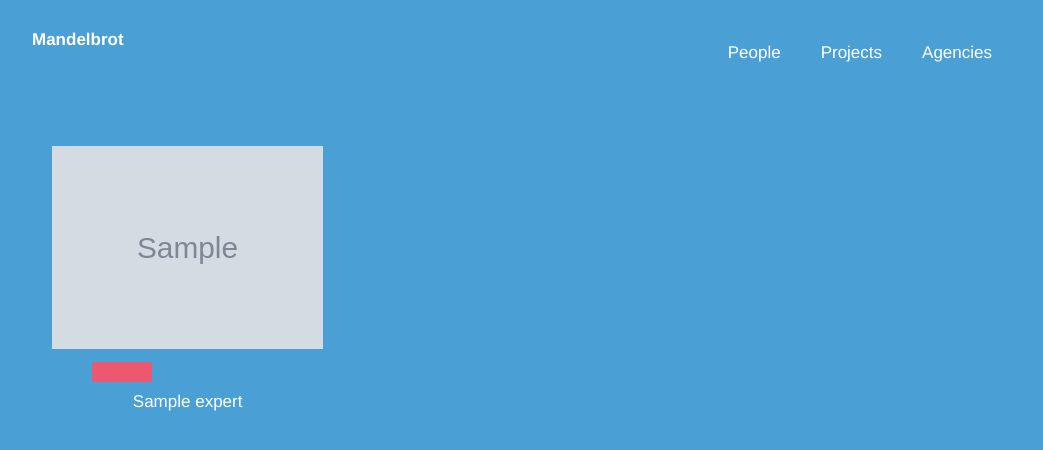
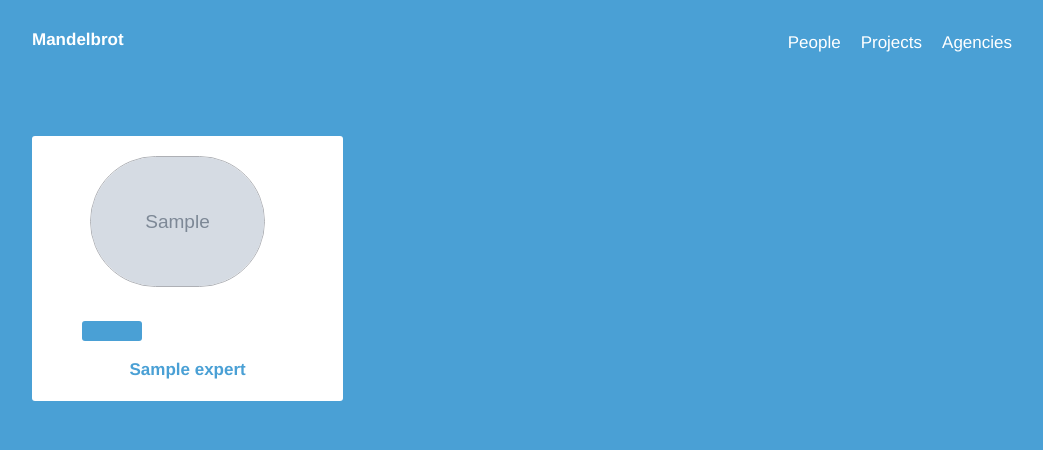
Before and after one commit to paultag/mandelbrot, a Django app: page /experts/ in a window 1280 px wide. Shown: the top 450 px of the page, without its empty margins (118-1161 px from the left). Run offline with Django 3.2, Linux system fonts and the light colour scheme; tables that the repository leaves empty hold one stand-in row (values such as "Sample post"); grey boxes marked "Sample" are stand-in pictures; style sheets or scripts are compiled from the project's sources.

Commit message:
update scss

```diff
--- a/css/main.scss
+++ b/css/main.scss
@@ -45,7 +45,7 @@ html,body {
     min-height: 100%;
 }
 body {
-    padding-bottom: 70px;
+    padding-bottom: rem(70px);
 }
 
 /*-----------------------------------*
@@ -93,7 +93,7 @@ p, h1, h2, h3, h4, h5, h6 {
     text-transform: uppercase;
 }
 .mdl-meta {
-    color: $color-gray-light;
+    color: $color-gray;
     font-weight: 300;
 }
 
@@ -111,21 +111,6 @@ or right
 }
 .mdl-push-right {
     float: right;
-}
-/* ===========================*
-* Social Buttons
-* ============================*/
-
-.mdl-social-block {
-    width: 100%;
-    display: flex;
-    justify-content: space-between;
-    padding: 0 60px;
-}
-
-.mdl-social-block > .usa-button {
-  background-color: $color-mdl-red;
-  width: rem(60px);
 }
 
 
@@ -173,7 +158,7 @@ ul.mdl-nav-links > li a {
     color: $color_white;
     display: inline-block;
     text-align: center;
-    padding: rem(10px) rem(20px);
+    padding: 0 0 rem(10px) rem(20px);
     text-decoration: none;
     &:hover {
       color: darken($color_white, 10%)
@@ -190,7 +175,7 @@ ul.mdl-nav-links > li a {
     display: inline-block;
   }
   form {
-    max-width: 200px;
+    width: 200px;
   }
   .usa-search {
     float: right;
@@ -230,7 +215,7 @@ ul.mdl-nav-links > li a {
 .mdl-profile a {
   text-align: center;
   color: darken($color-white, 0%);
-  padding-right: 20px;
+  padding-right: rem(20px);
   font-weight: 300;
 }
 
@@ -240,7 +225,7 @@ ul.mdl-nav-links > li a {
 
 .mdl-project .mdl-meta {
   color: darken($color-white, 0%);
-  padding-right: 20px;
+  padding-right: rem(20px);
   font-weight: 300;
 }
 
@@ -289,66 +274,90 @@ making .mdl-app-segment a grandchild element of .mdl-app.
     padding-right: rem(40px);
 	.mdl-pic {
 		border: 1px solid $color-gray-light;
-		border-radius: 3px;
+		border-radius: rem(3px);
 	}
 }
+
+
+/* ===========================*
+* Social Buttons
+* ============================*/
+
+.mdl-social-block {
+  width: 100%;
+  display: flex;
+  justify-content: space-between;
+  padding: 0 rem(30px);
+  a, a:visited {
+    color: $color-white;
+  }
+}
+
+.mdl-social-block > a.usa-button {
+  background-color: $color-mdl-blue;
+  color: $color-white;
+  width: rem(60px);
+  i {
+    padding-right: 0;
+  }
+}
+
+
+
+
 
 
 /* ===========================*
 * Search Results
 * ============================*/
 
-
-.mdl-result, .mdl-result:hover {
-
-    cursor: pointer;
-    .mdl-pic, .mdl-name, .mdl-meta {
-      margin: 0;
-    }
-    .mdl-pic {
-      padding: 0 rem(20px);
-    }
-    .mdl-name {
-      font-weight: 500;
-      margin-bottom: rem(2px);
-    }
-    .mdl-meta {
-      color: darken($color-white, 10%);
-    }
+.mdl-result-card {
+  display: inline-block;
+  cursor: pointer;
+  padding: rem(20px);
+  background-color: $color-white;
+  color: $color-mdl-blue;
+  border-radius: rem(3px);
+  min-height: rem(250px);
+  .mdl-name, .mdl-meta {
+    margin: 0;
+  }
+  .mdl-name {
+    padding-top: rem(10px);
+  }
+  &:hover {
+    box-shadow: 2px 4px rgba(0, 0, 0, 0.2);
+  }
 }
 
-.mdl-project .mdl-result, .mdl-result:hover {
-  background-color: $color-white;
-  color: $color-mdl-blue;
-  cursor: pointer;
-  border: rem(1px) solid $color-white;
-  border-radius: rem(5px);
+.mdl-profile .mdl-result-card .mdl-pic {
+  max-width: rem(175px);
+  border-radius: rem(175px);
+  border: 1px solid $color-gray-light;
+}
+
+
+.mdl-project .mdl-result-card, .mdl-project .mdl-result-card:hover {
   padding: rem(20px);
   min-height: rem(120px);
-  margin-bottom: 20px;
+  margin-bottom: rem(20px);
 
-  h1 {
+  .mdl-name {
     margin: 0;
-  }
-
-  &:hover {
-    box-shadow: 2px 2px rgba(0, 0, 0, 0.2);
   }
 
   .mdl-pic {
     margin: 10px 0 ;
   }
   .mdl-pic img {
+    border: 1px solid $color-gray-light;
+    border-radius: 3px;
     float: right;
     background-color: $color-mdl-red;
-    width: 32px;
-    height: 32px;
-    margin: 3px;
-
+    width: rem(32px);
+    height: rem(32px);
+    margin: rem(3px);
   }
 
-  img.mdl-pic:first-child {
-
-  }
 
 }
--- a/mandelbrot/templates/mandelbrot/experts.html
+++ b/mandelbrot/templates/mandelbrot/experts.html
@@ -5,10 +5,10 @@
 
 {% block "main" %}
     <div id="main" class="usa-grid">
-      <div class="mdl-app">
+      <div class="mdl-app mdl-profile">
         <div class="mdl-app-segment">
 {% for expert in experts %}
-          <div class="usa-width-one-third mdl-result">
+          <div class="usa-width-one-third mdl-result-card">
               <a href="{% url "expert" expert.id %}">
                   <img class="mdl-pic" src="{{expert.photo_url}}" />
               </a>
--- a/mandelbrot/templates/mandelbrot/projects.html
+++ b/mandelbrot/templates/mandelbrot/projects.html
@@ -8,9 +8,9 @@
       <div class="mdl-app mdl-project">
         <div class="mdl-app-segment">
 {% for project in projects %}
-          <div class="usa-width-one-whole mdl-result">
+          <div class="usa-width-one-whole mdl-result-card">
             <div class="usa-width-two-thirds">
-              <h1><a href="{% url "project" project.id %}" >{{project.name}}</a></h1>
+              <h1 class="mdl-name"><a href="{% url "project" project.id %}" >{{project.name}}</a></h1>
               <div "mdl-meta">
                   {{project.agencies.all|humanize_list}}
                   •
--- a/mandelbrot/views.py
+++ b/mandelbrot/views.py
@@ -25,6 +25,11 @@ class MandelbrotView(View):
     def get(self, request, *args, **kwargs):
         if self.name is None:
             raise NotImplementedError("You forgot `name` on your view")
+
+        flavors = request.META['HTTP_ACCEPT'].split(",")
+        encoding = "text/html"
+        if len(flavors) > 0:
+            encoding = flavors[0]
 
         data = self.lookup(request, *args, **kwargs)
         if not self.authorized(data, request, *args, **kwargs):
```
